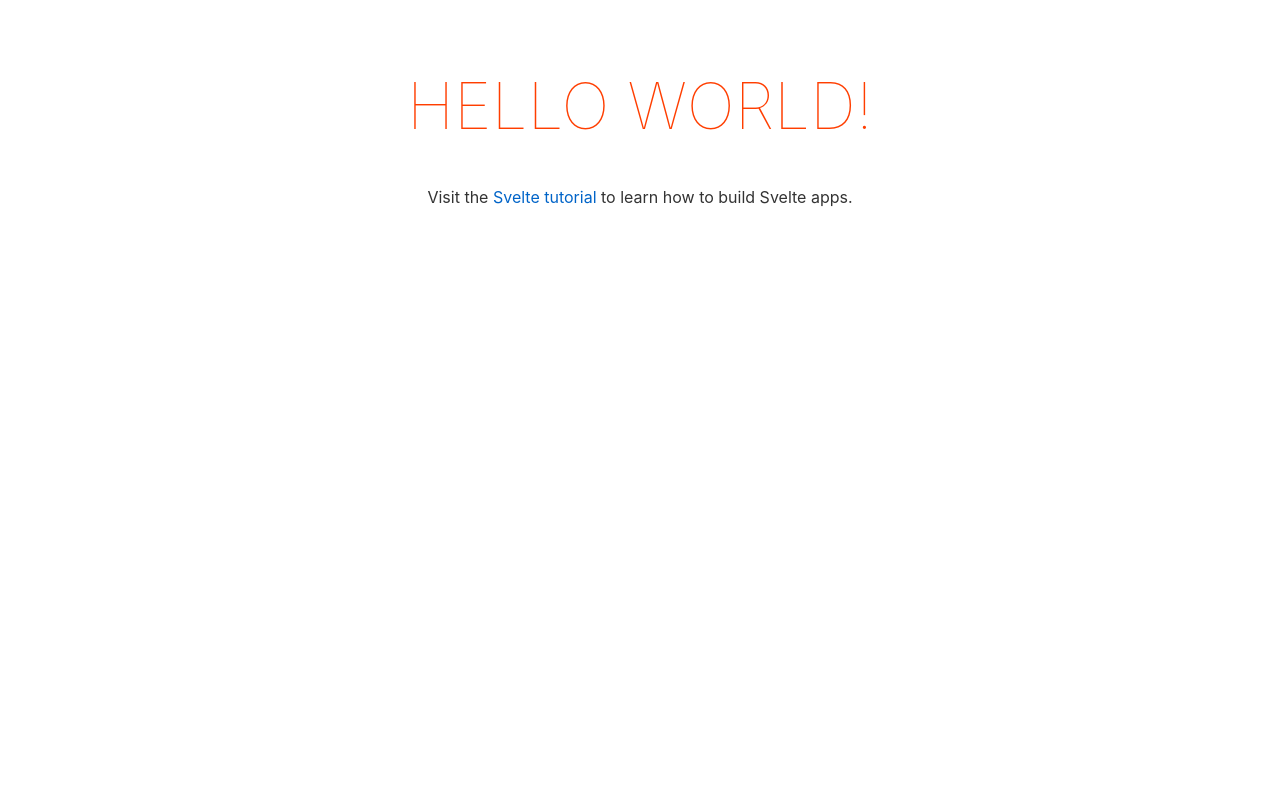
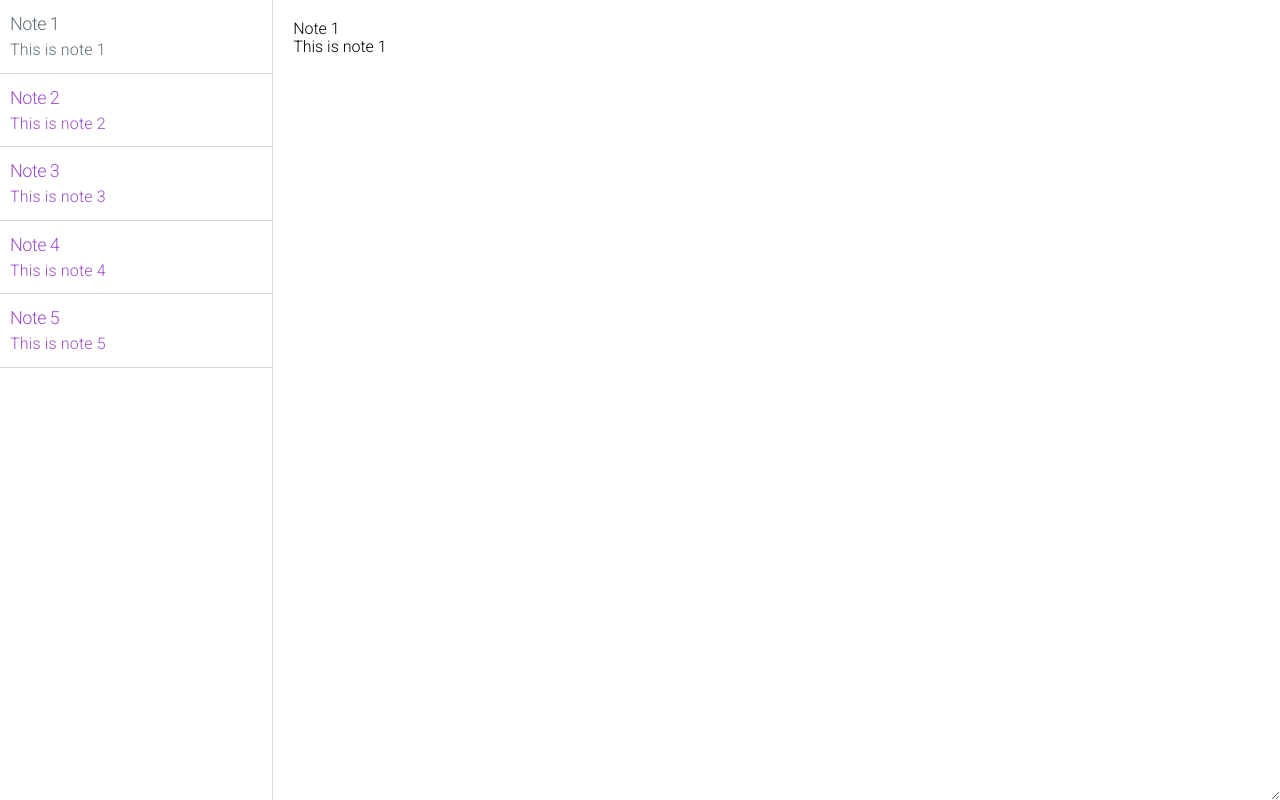
Before and after one commit to p12y/Svelte-notes-PWA, a Svelte app: page / in a window 1280 px wide. Built offline with nearby package versions, Linux system fonts and the light colour scheme.

Commit message:
Add list & editor components

```diff
--- a/public/global.css
+++ b/public/global.css
@@ -1,66 +1,11 @@
-html, body {
-	position: relative;
-	width: 100%;
-	height: 100%;
+:root {
+  --main-color: hsla(207, 10%, 42%, 1);
+  --border-color: hsla(207, 10%, 42%, 0.25);
 }
 
+html,
 body {
-	color: #333;
-	margin: 0;
-	padding: 8px;
-	box-sizing: border-box;
-	font-family: -apple-system, BlinkMacSystemFont, "Segoe UI", Roboto, Oxygen-Sans, Ubuntu, Cantarell, "Helvetica Neue", sans-serif;
+  color: var(--main-color);
+  height: 100%;
+  width: 100%;
 }
-
-a {
-	color: rgb(0,100,200);
-	text-decoration: none;
-}
-
-a:hover {
-	text-decoration: underline;
-}
-
-a:visited {
-	color: rgb(0,80,160);
-}
-
-label {
-	display: block;
-}
-
-input, button, select, textarea {
-	font-family: inherit;
-	font-size: inherit;
-	padding: 0.4em;
-	margin: 0 0 0.5em 0;
-	box-sizing: border-box;
-	border: 1px solid #ccc;
-	border-radius: 2px;
-}
-
-input:disabled {
-	color: #ccc;
-}
-
-input[type="range"] {
-	height: 0;
-}
-
-button {
-	color: #333;
-	background-color: #f4f4f4;
-	outline: none;
-}
-
-button:disabled {
-	color: #999;
-}
-
-button:not(:disabled):active {
-	background-color: #ddd;
-}
-
-button:focus {
-	border-color: #666;
-}
--- a/public/index.html
+++ b/public/index.html
@@ -1,18 +1,29 @@
 <!DOCTYPE html>
 <html lang="en">
-<head>
-	<meta charset='utf-8'>
-	<meta name='viewport' content='width=device-width,initial-scale=1'>
+  <head>
+    <meta charset="utf-8" />
+    <meta name="viewport" content="width=device-width,initial-scale=1" />
 
-	<title>Svelte app</title>
+    <title>Note App</title>
 
-	<link rel='icon' type='image/png' href='/favicon.png'>
-	<link rel='stylesheet' href='/global.css'>
-	<link rel='stylesheet' href='/build/bundle.css'>
+    <link rel="icon" type="image/png" href="/favicon.png" />
+    <link
+      rel="stylesheet"
+      href="https://fonts.googleapis.com/css?family=Roboto:300,300italic,700,700italic"
+    />
+    <link
+      rel="stylesheet"
+      href="https://cdnjs.cloudflare.com/ajax/libs/normalize/8.0.1/normalize.css"
+    />
+    <link
+      rel="stylesheet"
+      href="https://cdnjs.cloudflare.com/ajax/libs/milligram/1.4.0/milligram.css"
+    />
+    <link rel="stylesheet" href="/global.css" />
+    <link rel="stylesheet" href="/build/bundle.css" />
 
-	<script defer src='/build/bundle.js'></script>
-</head>
+    <script defer src="/build/bundle.js"></script>
+  </head>
 
-<body>
-</body>
+  <body></body>
 </html>
--- a/src/App.svelte
+++ /dev/null
@@ -1,30 +0,0 @@
-<script>
-	export let name;
-</script>
-
-<main>
-	<h1>Hello {name}!</h1>
-	<p>Visit the <a href="https://svelte.dev/tutorial">Svelte tutorial</a> to learn how to build Svelte apps.</p>
-</main>
-
-<style>
-	main {
-		text-align: center;
-		padding: 1em;
-		max-width: 240px;
-		margin: 0 auto;
-	}
-
-	h1 {
-		color: #ff3e00;
-		text-transform: uppercase;
-		font-size: 4em;
-		font-weight: 100;
-	}
-
-	@media (min-width: 640px) {
-		main {
-			max-width: none;
-		}
-	}
-</style>
--- /dev/null
+++ b/src/components/App.svelte
@@ -0,0 +1,34 @@
+<script>
+  import { setContext } from "svelte";
+  import { key } from "../context/notes";
+  import NoteList from "./NoteList.svelte";
+  import Editor from "./Editor.svelte";
+
+  setContext(key, {
+    getNotes: () => notes,
+    setSelectedNote: (id) =>
+      (selectedNote = notes.find((note) => note.id === id)),
+  });
+
+  let notes = [
+    { id: 1, text: "Note 1\nThis is note 1" },
+    { id: 2, text: "Note 2\nThis is note 2" },
+    { id: 3, text: "Note 3\nThis is note 3" },
+    { id: 4, text: "Note 4\nThis is note 4" },
+    { id: 5, text: "Note 5\nThis is note 5" },
+  ];
+
+  let selectedNote = notes[0];
+</script>
+
+<style>
+  main {
+    height: 100%;
+    display: flex;
+  }
+</style>
+
+<main>
+  <NoteList {notes} {selectedNote} />
+  <Editor note={selectedNote} />
+</main>
--- /dev/null
+++ b/src/components/Editor.svelte
@@ -0,0 +1,20 @@
+<script>
+  export let note;
+</script>
+
+<style>
+  .editor {
+    position: relative;
+    width: 100%;
+    height: 100%;
+    padding: 2rem;
+    outline: none;
+    border: none;
+  }
+
+  .editor:focus {
+    border: none;
+  }
+</style>
+
+<textarea class="editor" contenteditable="true" value={note.text} />
--- /dev/null
+++ b/src/components/NoteList.svelte
@@ -0,0 +1,70 @@
+<script>
+  import { getContext } from "svelte";
+  import { key } from "../context/notes";
+  export let notes;
+  export let selectedNote;
+
+  const { setSelectedNote } = getContext(key);
+
+  const handleLinkClick = (id) => (event) => {
+    event.preventDefault();
+    setSelectedNote(id);
+  };
+
+  const getTitle = (note) => {
+    return note.split(/\n/)[0] || "New note";
+  };
+
+  const getBody = (note) => {
+    return note.split(/\n/).slice(1).join("");
+  };
+</script>
+
+<style>
+  .note-list {
+    border-right: 1px solid var(--border-color);
+    height: 100%;
+    width: 350px;
+  }
+
+  li {
+    list-style-type: none;
+    border-bottom: 1px solid var(--border-color);
+    padding: 1rem;
+    margin: 0;
+  }
+
+  .title {
+    margin: 0;
+  }
+
+  .body {
+    margin: 0;
+  }
+
+  .truncate {
+    white-space: nowrap;
+    overflow: hidden;
+    text-overflow: ellipsis;
+  }
+
+  a.active {
+    color: #606c76;
+  }
+</style>
+
+<section class="note-list">
+  <ul>
+    {#each notes as note}
+      <li class="note-link">
+        <a
+          href="/"
+          class:active={note === selectedNote}
+          on:click={handleLinkClick(note.id)}>
+          <h5 class="title truncate">{getTitle(note.text)}</h5>
+          <p class="body truncate">{getBody(note.text)}</p>
+        </a>
+      </li>
+    {/each}
+  </ul>
+</section>
--- /dev/null
+++ b/src/context/notes.js
@@ -0,0 +1 @@
+export const key = {};
--- a/src/main.js
+++ b/src/main.js
@@ -1,10 +1,7 @@
-import App from './App.svelte';
+import App from "./components/App.svelte";
 
 const app = new App({
-	target: document.body,
-	props: {
-		name: 'world'
-	}
+  target: document.body,
 });
 
 export default app;
```
